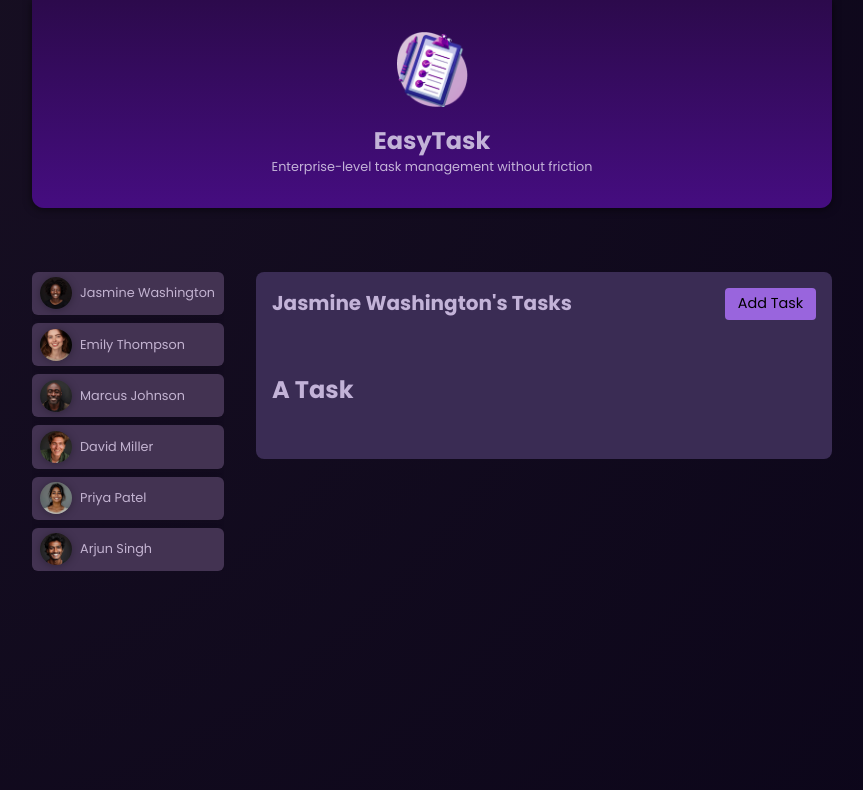
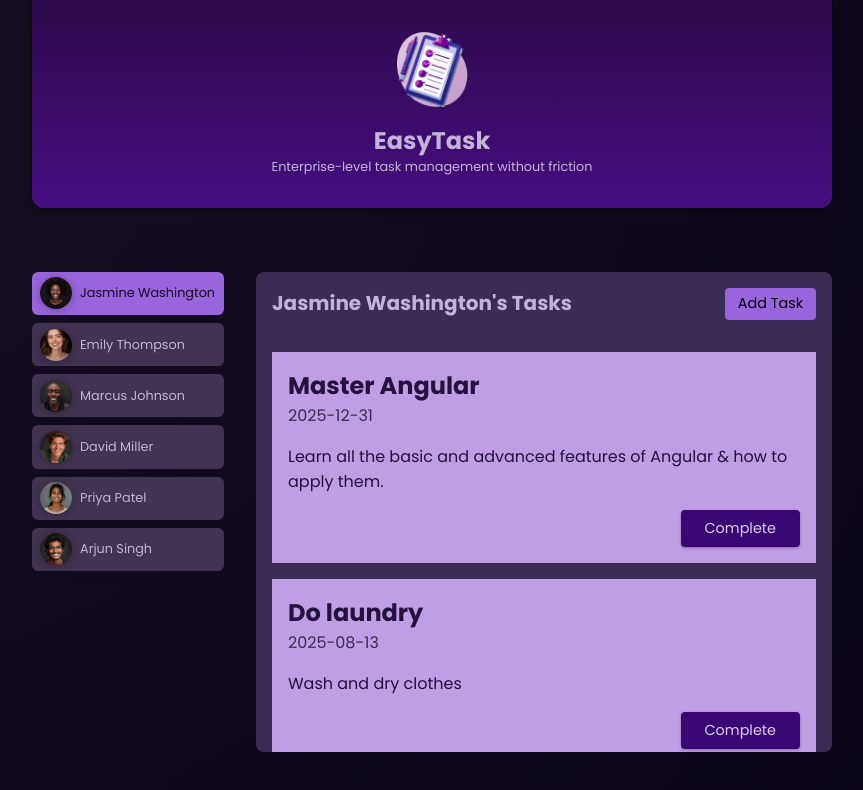
Before and after one commit to R06NV4LDR/Angular_01-starting-project, an Angular app: page / in a window 1280 px wide. Both pictures are taken after a click on the button "Jasmine Washington". Shown: the top 790 px of the page, without its empty margins (208-1071 px from the left). Built offline with nearby package versions, Linux system fonts and the light colour scheme.

Commit message:
added dynamic Tasks and created models for task and user

```diff
--- a/src/app/app.component.html
+++ b/src/app/app.component.html
@@ -3,13 +3,13 @@
   <ul id="users">
     @for (user of users; track user.id) {
     <li>
-      <app-user [user]="user" (select)="onSelectUser($event)" />
+      <app-user [user]="user" [selected]="user.id === selectedUserId" (select)="onSelectUser($event)" />
     </li>
     }
   </ul>
 
   @if (selectedUser) {
-  <app-tasks [name]="selectedUser.name" />
+  <app-tasks [userId]="selectedUser.id" [name]="selectedUser.name" />
   } @else {
 
     <p id="fallback">Please select a user to see their tasks.</p>
--- a/src/app/tasks/task/task.component.css
+++ b/src/app/tasks/task/task.component.css
@@ -0,0 +1,37 @@
+article {
+  padding: 1rem;
+  color: #25113d;
+  background-color: #bf9ee5;
+}
+
+h2 {
+  margin: 0;
+}
+
+time {
+  color: #3c2c50;
+}
+
+.actions {
+  text-align: right;
+  margin: 0;
+}
+
+.actions button {
+  font: inherit;
+  font-size: 0.9rem;
+  cursor: pointer;
+  background-color: #380774;
+  color: #decdf2;
+  border-radius: 4px;
+  padding: 0.5rem 1.5rem;
+  border: none;
+  box-shadow: 0 1px 3px rgba(0, 0, 0, 0.3);
+  transition: all 0.3s ease;
+}
+
+.actions button:hover,
+.actions button:active {
+  background-color: #4a0774;
+  box-shadow: 0 1px 6px rgba(0, 0, 0, 0.3);
+}
--- a/src/app/tasks/task/task.component.html
+++ b/src/app/tasks/task/task.component.html
@@ -1 +1,8 @@
-<h2>A Task</h2>
+<article>
+  <h2>{{ task.title }}</h2>
+  <time>{{ task.dueDate }}</time>
+  <p>{{ task.summary }}</p>
+  <p class="actions">
+    <button>Complete</button>
+  </p>
+</article>
--- a/src/app/tasks/task/task.component.ts
+++ b/src/app/tasks/task/task.component.ts
@@ -1,4 +1,6 @@
-import { Component } from '@angular/core';
+import { Component, Input } from '@angular/core';
+
+import { type Task } from './task.model';
 
 @Component({
   selector: 'app-task',
@@ -8,5 +10,5 @@
   styleUrl: './task.component.css'
 })
 export class TaskComponent {
-
+@Input({required: true}) task!: Task;
 }
--- a/src/app/tasks/tasks.component.html
+++ b/src/app/tasks/tasks.component.html
@@ -6,8 +6,10 @@
     </menu>
   </header>
   <ul>
+    @for (task of selectedUserTasks; track task.id) {
     <li>
-        <app-task />
+      <app-task [task]="task"/>
     </li>
+    }
   </ul>
 </section>
--- a/src/app/tasks/tasks.component.ts
+++ b/src/app/tasks/tasks.component.ts
@@ -10,11 +10,52 @@
   styleUrl: './tasks.component.css',
 })
 export class TasksComponent {
+  @Input({ required: true }) userId!: string;
+  @Input({ required: true }) name!: string;
+  tasks = [
+    {
+      id: 't1',
+      userId: 'u1',
+      title: 'Master Angular',
+      summary:
+        'Learn all the basic and advanced features of Angular & how to apply them.',
+      dueDate: '2025-12-31',
+      completed: false,
+    },
+    {
+      id: 't2',
+      userId: 'u3',
+      title: 'Build first prototype',
+      summary: 'Build a first prototype of the online shop website',
+      dueDate: '2025-05-31',
+      completed: false,
+    },
+    {
+      id: 't3',
+      userId: 'u3',
+      title: 'Prepare issue template',
+      summary:
+        'Prepare and describe an issue template which will help with project management',
+      dueDate: '2025-10-15',
+      completed: false,
+    },
+    {
+      id: 't1',
+      userId: 'u1',
+      title: 'Do laundry',
+      summary: 'Wash and dry clothes',
+      dueDate: '2025-08-13',
+      completed: false,
+    },
+  ];
+
+  get selectedUserTasks() {
+    return this.tasks.filter((task) => task.userId === this.userId);
+  }
+
   // Alternative for ?
   // Instead telling TS that a value might not be defined initially,
   // we can use ? or union type features like in the example below
 
   // @Input() name: string | undefined;
-
-  @Input() name?: string;
 }
--- a/src/app/user/user.component.html
+++ b/src/app/user/user.component.html
@@ -1,5 +1,5 @@
 <div>
-  <button (click)="onSelectUser()">
+  <button [class.active]="selected" (click)="onSelectUser()">
     <img [src]="imagePath" [alt]="user.name" />
     <span>{{ user.name }}</span>
   </button>
--- a/src/app/user/user.component.ts
+++ b/src/app/user/user.component.ts
@@ -1,20 +1,11 @@
 import { Component, EventEmitter, Input, Output } from '@angular/core';
 
+import { type User } from './user.model';
 import { DUMMY_USERS } from '../../assets/users/dummy-users';
 
 const randomIndex = Math.floor(Math.random() * DUMMY_USERS.length);
 
-// type User =  {
-//     id: string;
-//     name: string;
-//     avatar: string;
-//   }
 
-interface  User {
-    id: string;
-    name: string;
-    avatar: string;
-}
 @Component({
   selector: 'app-user',
   standalone: true,
@@ -23,26 +14,9 @@
 })
 export class UserComponent {
   @Input({ required: true }) user!: User;
-
-  // Decorator | The old way to create inputs
-  //-------------------------------------------
-  // @Input({ required: true }) id!: string;
-  // @Input({ required: true }) avatar!: string;
-  // @Input({ required: true }) name!: string;
+  @Input({ required: true}) selected!: boolean;
   @Output() select = new EventEmitter<string>();
 
-  // New approach
-  //-------------------------------------------
-  //select = output<string>();
-
-  // Signals | The new way to create inputs
-  //-------------------------------------------
-  //avatar = input.required<string>();
-  //name = input.required<string>();
-
-  // imagePath = computed(() => {
-  //     return 'assets/users/' + this.avatar();
-  // })
 
   get imagePath() {
     return 'assets/users/' + this.user.avatar;
```
Also changed, not shown: src/app/tasks/task/task.model.ts (added, +8 -0 lines), src/app/user/user.model.ts (added, +11 -0 lines), 1 other file (tests, documents, lock files or other folders).
